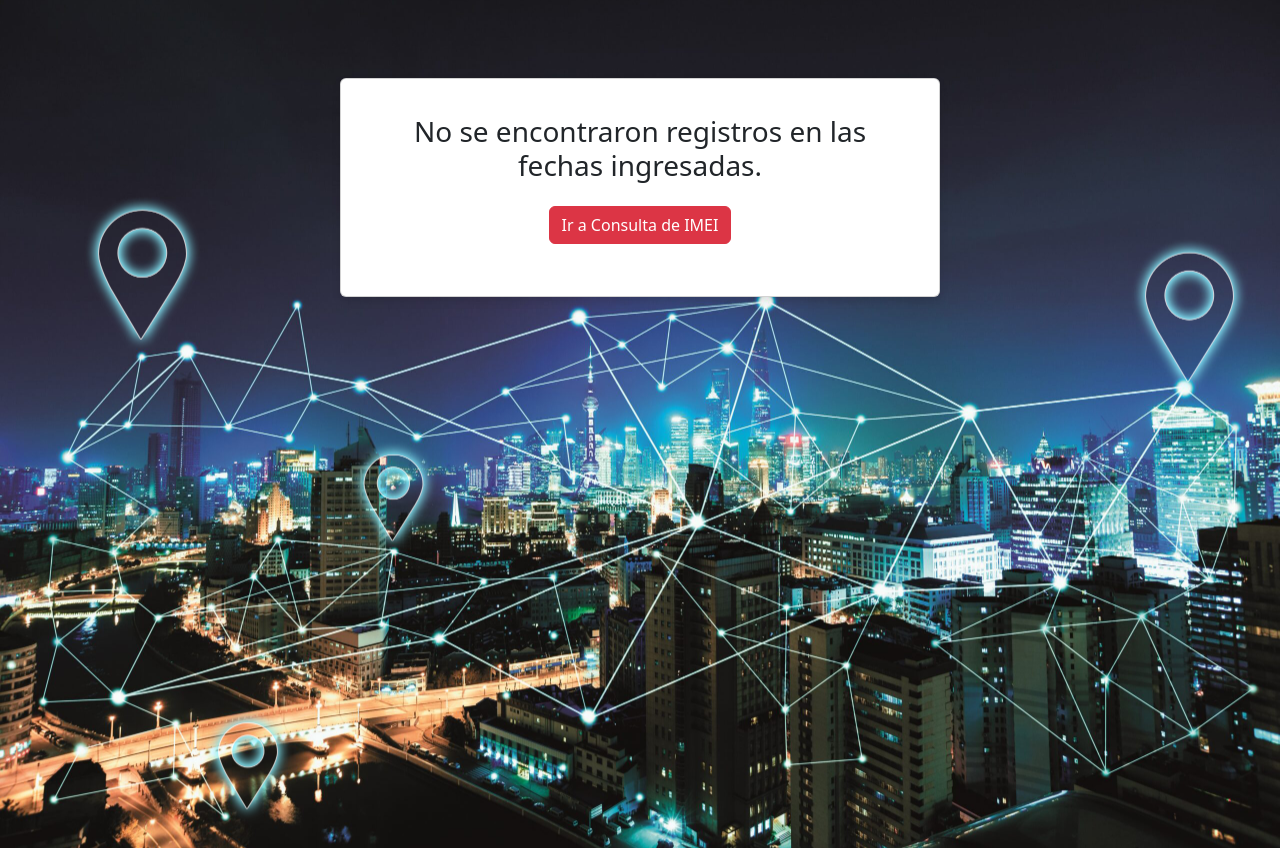
After one commit to mauroaramirez/App4, a PHP site: page /app/public/views/no_records.php in a window 1280 px wide. The commit adds this page. Run offline with PHP 8.4, Linux system fonts and the light colour scheme.

Commit message:
Se agrega validacion cuando no hay registros en el rango de fecha ingresado

```diff
--- a/app/public/map.php
+++ b/app/public/map.php
@@ -91,7 +91,6 @@ $markerColor = getMarkerColor($timestamp);
             icon: L.divIcon({
                 className: 'marker-icon marker-<?php echo $markerColor; ?>',
                 iconSize: [32, 32],
-                //html: '<div class="marker-icon"></div>' // Representación del marcador
             })
         }).addTo(map);
 
--- a/app/public/views/get/verIMEIporFecha.php
+++ b/app/public/views/get/verIMEIporFecha.php
@@ -58,11 +58,11 @@ $GEO_API_BASE_URL = getenv('GEO_API_BASE_URL') ?: $_ENV['GEO_API_BASE_URL'];
                         </div>
                         <div class="mb-3">
                             <label for="startDate" class="form-label">Fecha Desde:</label>
-                            <input type="date" id="startDate" name="start_date" class="form-control" required>
+                            <input type="date" id="startDate" name="start_date" class="form-control" value="<?= date('Y-m-d'); ?>" required>
                         </div>
                         <div class="mb-3">
                             <label for="endDate" class="form-label">Fecha Hasta:</label>
-                            <input type="date" id="endDate" name="end_date" class="form-control" required>
+                            <input type="date" id="endDate" name="end_date" class="form-control" value="<?= date('Y-m-d'); ?>" required>
                         </div>
                         <div class="d-grid gap-2">
                             <button type="button" id="gpsByDateBtn" class="btn btn-info">Consultar por Fechas</button>
--- /dev/null
+++ b/app/public/views/no_records.php
@@ -0,0 +1,41 @@
+<!DOCTYPE html>
+<html lang="en">
+
+<head>
+    <meta charset="UTF-8">
+    <meta name="viewport" content="width=device-width, initial-scale=1.0">
+    <title>Sin registros</title>
+    <link href="../css/style.css" rel="stylesheet">
+    <link href="https://cdn.jsdelivr.net/npm/bootstrap@5.3.0-alpha1/dist/css/bootstrap.min.css" rel="stylesheet">
+
+    <style>
+        .card-custom {
+            max-width: 600px;
+            margin: 0 auto;
+        }
+
+        .card-body p {
+            margin-bottom: 10px;
+        }
+    </style>
+</head>
+
+<body class="form-background">
+    <div class="container mt-5">
+        <div class="card card-custom">
+            <div class="card-body text-center">
+                <h3 class="text-center">No se encontraron registros en las fechas ingresadas.</h3>
+                <div class="card-body text-center">
+                    <button class="btn btn-danger" onclick="goBack()">Ir a Consulta de IMEI</button>
+                </div>
+            </div>
+        </div>
+        <script>
+            function goBack() {
+                window.history.back(); // Vuelve a la página anterior
+            }
+        </script>
+        <script src="https://cdn.jsdelivr.net/npm/bootstrap@4.5.2/dist/js/bootstrap.bundle.min.js"></script>
+</body>
+
+</html>
```
Also changed, not shown: app/public/gps_request.php (+19 -3 lines).
